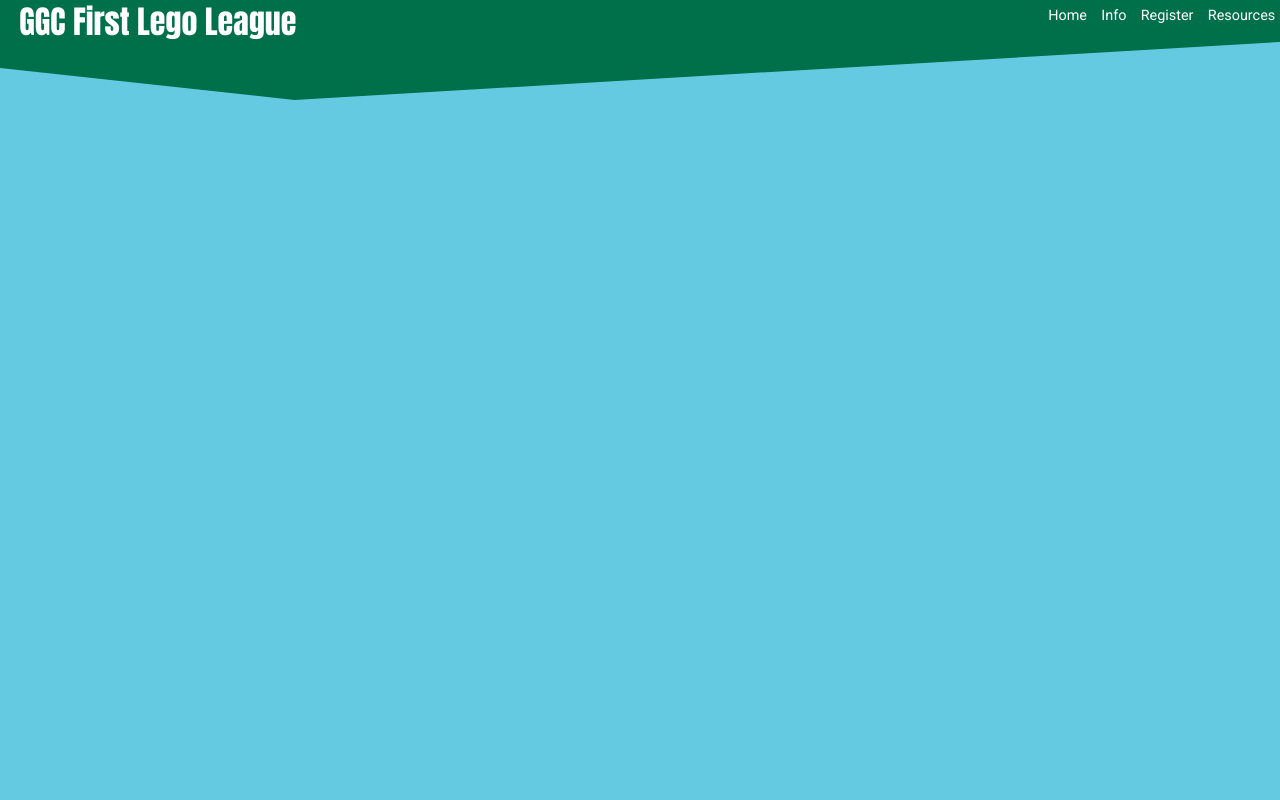
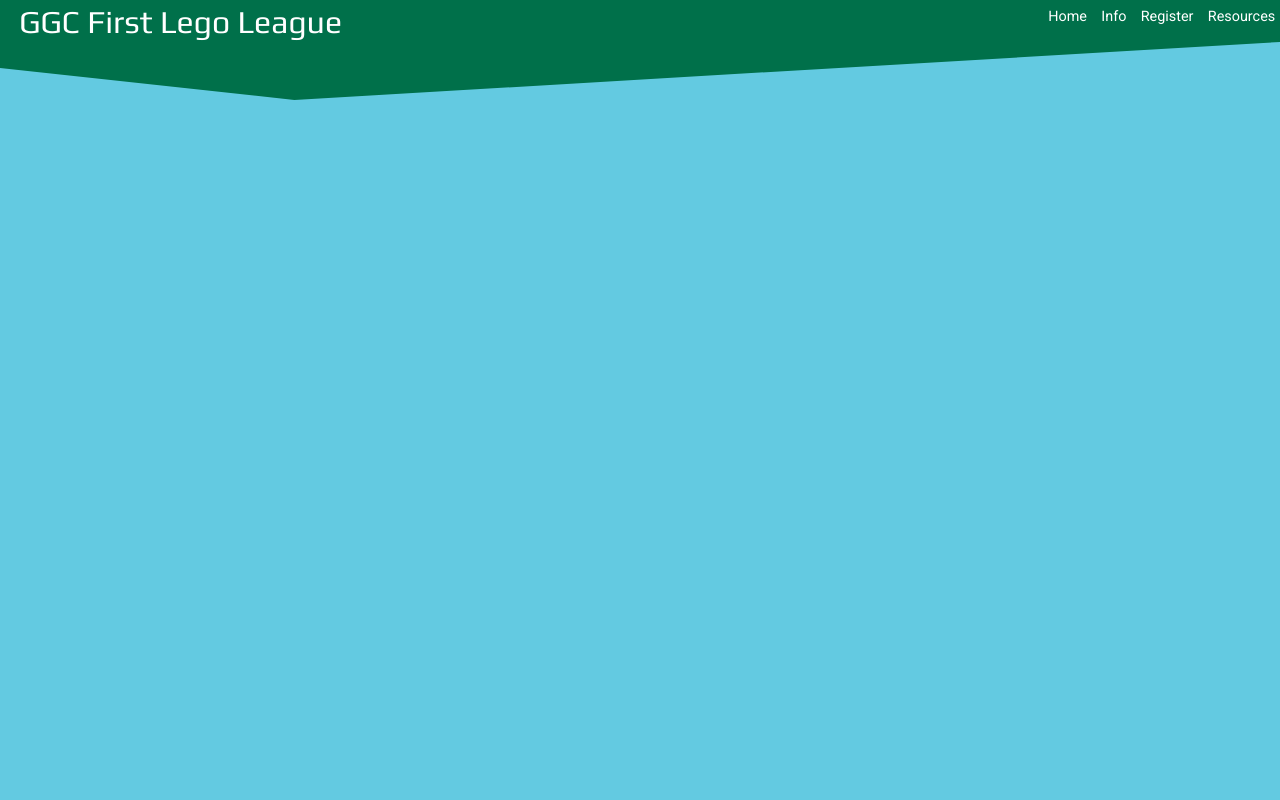
Before and after one commit to miked49er/ggcfll, a website: page index.html in a window 1280 px wide. Shown: the top 800 px of the page. Drawn offline with Linux system fonts and the light colour scheme.

Commit message:
Compiled SCSS

```diff
--- a/css/styles.css
+++ b/css/styles.css
@@ -1,5 +1,5 @@
 @charset "UTF-8";
-@import url("https://fonts.googleapis.com/css?family=Anton%7CRoboto");
+@import url("https://fonts.googleapis.com/css?family=Play%7CRoboto");
 /* line 5, ../../../../../Ruby23-x64/lib/ruby/gems/2.3.0/gems/compass-core-1.0.3/stylesheets/compass/reset/_utilities.scss */
 html, body, div, span, applet, object, iframe,
 h1, h2, h3, h4, h5, h6, p, blockquote, pre,
@@ -80,7 +80,7 @@ body {
 
 /* line 15, ../lib/sass/_base.scss */
 h1, h2, h3, h4, h5, h6 {
-  font-family: "Anton", monospace;
+  font-family: "Play", monospace;
   color: #fff;
 }
 
@@ -133,7 +133,7 @@ section {
   box-sizing: border-box;
 }
 
-/* line 21, ../lib/sass/_layout.scss */
+/* line 22, ../lib/sass/_layout.scss */
 body {
   max-width: 100%;
   margin-left: auto;
@@ -146,42 +146,67 @@ body:after {
   clear: both;
 }
 
-/* line 25, ../lib/sass/_layout.scss */
+/* line 26, ../lib/sass/_layout.scss */
 .hide {
   display: none !important;
 }
 
-/* line 29, ../lib/sass/_layout.scss */
+/* line 30, ../lib/sass/_layout.scss */
 .active {
   display: block !important;
 }
 
 /* line 1, ../lib/sass/_nav.scss */
 .navbar {
+  -moz-transition: all 1s ease;
+  -o-transition: all 1s ease;
+  -webkit-transition: all 1s ease;
+  transition: all 1s ease;
   width: 100%;
-  height: 100px;
+  height: 110px;
   position: absolute;
   top: 0;
   clip-path: polygon(0 0, 100% 0, 100% 42%, 23% 100%, 0 68%);
   background-color: #00704a;
 }
-/* line 9, ../lib/sass/_nav.scss */
+/* line 10, ../lib/sass/_nav.scss */
 .navbar h1 {
   float: left;
+  font-size: 1.4rem;
+  margin-top: 5px;
+}
+@media (min-width: 30em) {
+  /* line 1, ../lib/sass/_nav.scss */
+  .navbar {
+    height: 100px;
+  }
+  /* line 19, ../lib/sass/_nav.scss */
+  .navbar h1 {
+    font-size: 2rem;
+    margin: 0;
+  }
 }
 
-/* line 13, ../lib/sass/_nav.scss */
+/* line 26, ../lib/sass/_nav.scss */
 .navlinks {
-  float: right;
-  line-height: 150%;
+  float: left;
+  line-height: 120%;
+  margin-left: 15px;
 }
-/* line 17, ../lib/sass/_nav.scss */
+/* line 31, ../lib/sass/_nav.scss */
 .navlinks a:hover {
   border: solid #63cae1 1px;
   border-top: solid #63cae1 10px;
 }
+@media (min-width: 37.5em) {
+  /* line 26, ../lib/sass/_nav.scss */
+  .navlinks {
+    float: right;
+    line-height: 160%;
+  }
+}
 
-/* line 23, ../lib/sass/_nav.scss */
+/* line 42, ../lib/sass/_nav.scss */
 .footerbar {
   display: flex;
   justify-content: flex-end;
@@ -191,7 +216,7 @@ body:after {
   clip-path: polygon(77% 0, 100% 42%, 100% 100%, 0 100%, 0 68%);
   background-color: #00704a;
 }
-/* line 33, ../lib/sass/_nav.scss */
+/* line 52, ../lib/sass/_nav.scss */
 .footerbar .navlinks a:hover {
   border: solid #63cae1 1px;
   border-bottom: solid #63cae1 10px;
@@ -381,7 +406,7 @@ body:after {
 
 /* line 90, ../lib/sass/_slick-theme.scss */
 .slick-prev:before, .slick-next:before {
-  font-family: "Anton", monospace;
+  font-family: "Play", monospace;
   font-size: 20px;
   line-height: 1;
   color: white;
@@ -482,7 +507,7 @@ body:after {
   content: "•";
   width: 20px;
   height: 20px;
-  font-family: "Anton", monospace;
+  font-family: "Play", monospace;
   font-size: 50px;
   line-height: 20px;
   text-align: center;
```
